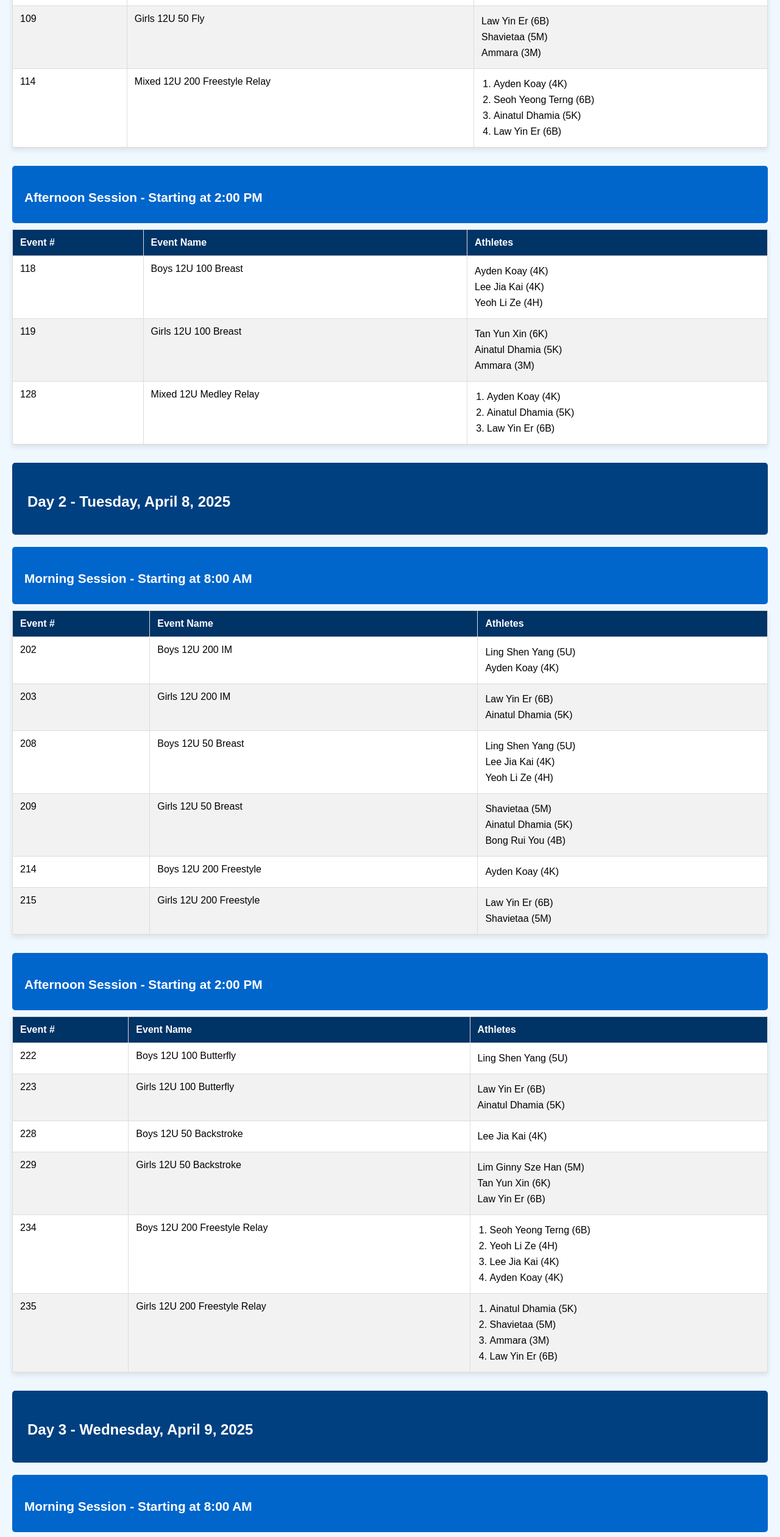
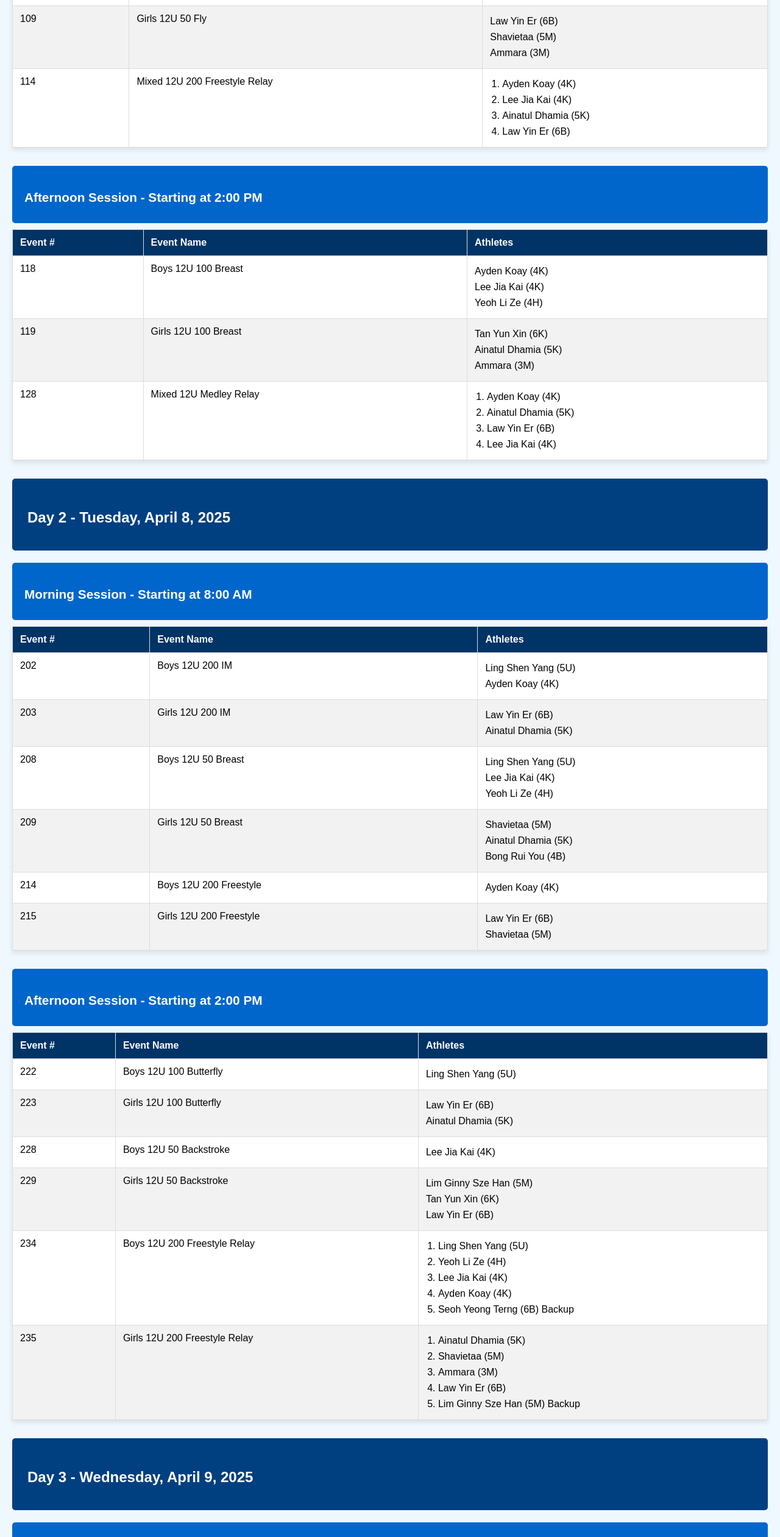
Before and after one commit to fitdad99/swim-meet-schedule, a plain HTML site: page index.html in a window 1280 px wide. Shown: the part 992-3513 px from the top of the page at 61% size. Drawn offline with Linux system fonts and the light colour scheme.

Commit message:
Update index.html

```diff
--- a/index.html
+++ b/index.html
@@ -295,13 +295,13 @@
                     </ul>
                 </td>
             </tr>
-            <tr class="event-row" data-athletes="Ayden Koay,Seoh Yeong Terng,Ainatul Dhamia,Law Yin Er">
+            <tr class="event-row" data-athletes="Ayden Koay,Lee Jia Kai,Ainatul Dhamia,Law Yin Er">
                 <td>114</td>
                 <td>Mixed 12U 200 Freestyle Relay</td>
                 <td>
                     <ol class="relay-list">
                         <li>Ayden Koay (4K)</li>
-                        <li>Seoh Yeong Terng (6B)</li>
+                        <li>Lee Jia Kai (4K)</li>
                         <li>Ainatul Dhamia (5K)</li>
                         <li>Law Yin Er (6B)</li>
                     </ol>
@@ -345,7 +345,7 @@
                     </ul>
                 </td>
             </tr>
-            <tr class="event-row" data-athletes="Ayden Koay,Ainatul Dhamia,Law Yin Er">
+            <tr class="event-row" data-athletes="Ayden Koay,Ainatul Dhamia,Law Yin Er, Lee Jia Kai">
                 <td>128</td>
                 <td>Mixed 12U Medley Relay</td>
                 <td>
@@ -353,6 +353,7 @@
                         <li>Ayden Koay (4K)</li>
                         <li>Ainatul Dhamia (5K)</li>
                         <li>Law Yin Er (6B)</li>
+                        <li>Lee Jia Kai (4K)</li>
                     </ol>
                 </td>
             </tr>
@@ -492,19 +493,20 @@
                     </ul>
                 </td>
             </tr>
-            <tr class="event-row" data-athletes="Seoh Yeong Terng,Yeoh Li Ze,Lee Jia Kai,Ayden Koay">
+            <tr class="event-row" data-athletes="Seoh Yeong Terng,Yeoh Li Ze,Lee Jia Kai,Ayden Koay,Ling Shen Yang">
                 <td>234</td>
                 <td>Boys 12U 200 Freestyle Relay</td>
                 <td>
                     <ol class="relay-list">
-                        <li>Seoh Yeong Terng (6B)</li>
+                        <li>Ling Shen Yang (5U)</li>
                         <li>Yeoh Li Ze (4H)</li>
                         <li>Lee Jia Kai (4K)</li>
                         <li>Ayden Koay (4K)</li>
+                        <li>Seoh Yeong Terng (6B) Backup</li>
                     </ol>
                 </td>
             </tr>
-            <tr class="event-row" data-athletes="Ainatul Dhamia,Shavietaa,Ammara,Law Yin Er">
+            <tr class="event-row" data-athletes="Ainatul Dhamia,Shavietaa,Ammara,Law Yin Er,Lim Ginny Sze Han">
                 <td>235</td>
                 <td>Girls 12U 200 Freestyle Relay</td>
                 <td>
@@ -513,6 +515,7 @@
                         <li>Shavietaa (5M)</li>
                         <li>Ammara (3M)</li>
                         <li>Law Yin Er (6B)</li>
+                        <li>Lim Ginny Sze Han (5M) Backup</li>
                     </ol>
                 </td>
             </tr>
@@ -592,19 +595,20 @@
             </tr>
         </thead>
         <tbody>
-            <tr class="event-row" data-athletes="Seoh Yeong Terng,Ling Shen Yang,Ayden Koay,Lee Jia Kai">
+            <tr class="event-row" data-athletes="Seoh Yeong Terng,Ling Shen Yang,Ayden Koay,Lee Jia Kai,Yeoh Li Ze">
                 <td>324</td>
                 <td>Boys 12U 200 Medley Relay</td>
                 <td>
                     <ol class="relay-list">
-                        <li>Seoh Yeong Terng (6B)</li>
+                        <li>Lee Jia Kai (4K)</li>
                         <li>Ling Shen Yang (5U)</li>
                         <li>Ayden Koay (4K)</li>
-                        <li>Lee Jia Kai (4K)</li>
+                        <li>Yeoh Li Ze (4H)</li>
+                        <li>Seoh Yeong Terng (6B) Backup</li>
                     </ol>
                 </td>
             </tr>
-            <tr class="event-row" data-athletes="Ainatul Dhamia,Ammara,Law Yin Er,Shavietaa">
+            <tr class="event-row" data-athletes="Ainatul Dhamia,Ammara,Law Yin Er,Shavietaa,Bong Rui You">
                 <td>325</td>
                 <td>Girls 12U 200 Medley Relay</td>
                 <td>
@@ -613,6 +617,7 @@
                         <li>Ammara (3M)</li>
                         <li>Law Yin Er (6B)</li>
                         <li>Shavietaa (5M)</li>
+                        <li>Bong Rui You (4B) Backup</li>
                     </ol>
                 </td>
             </tr>
```
